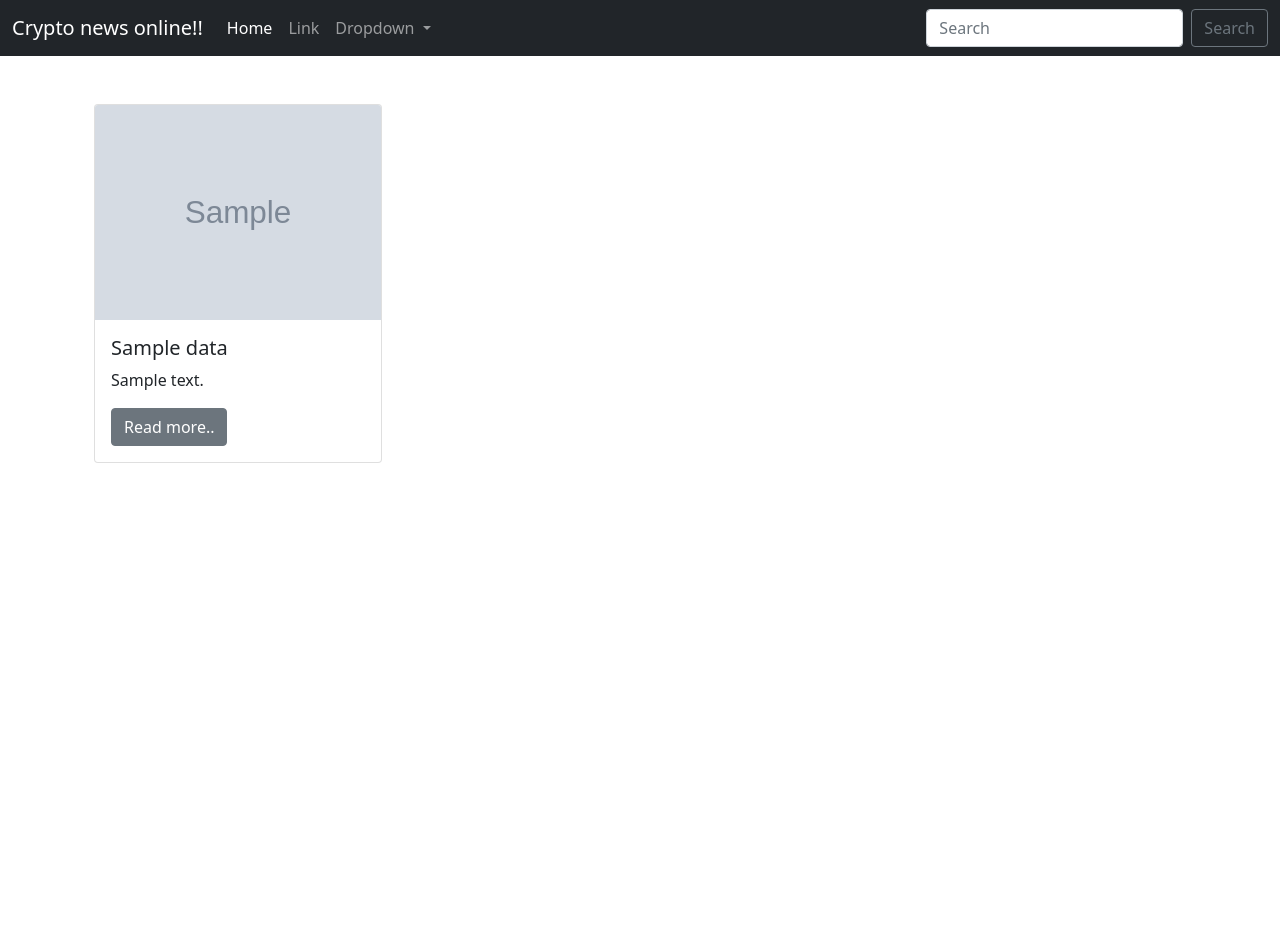
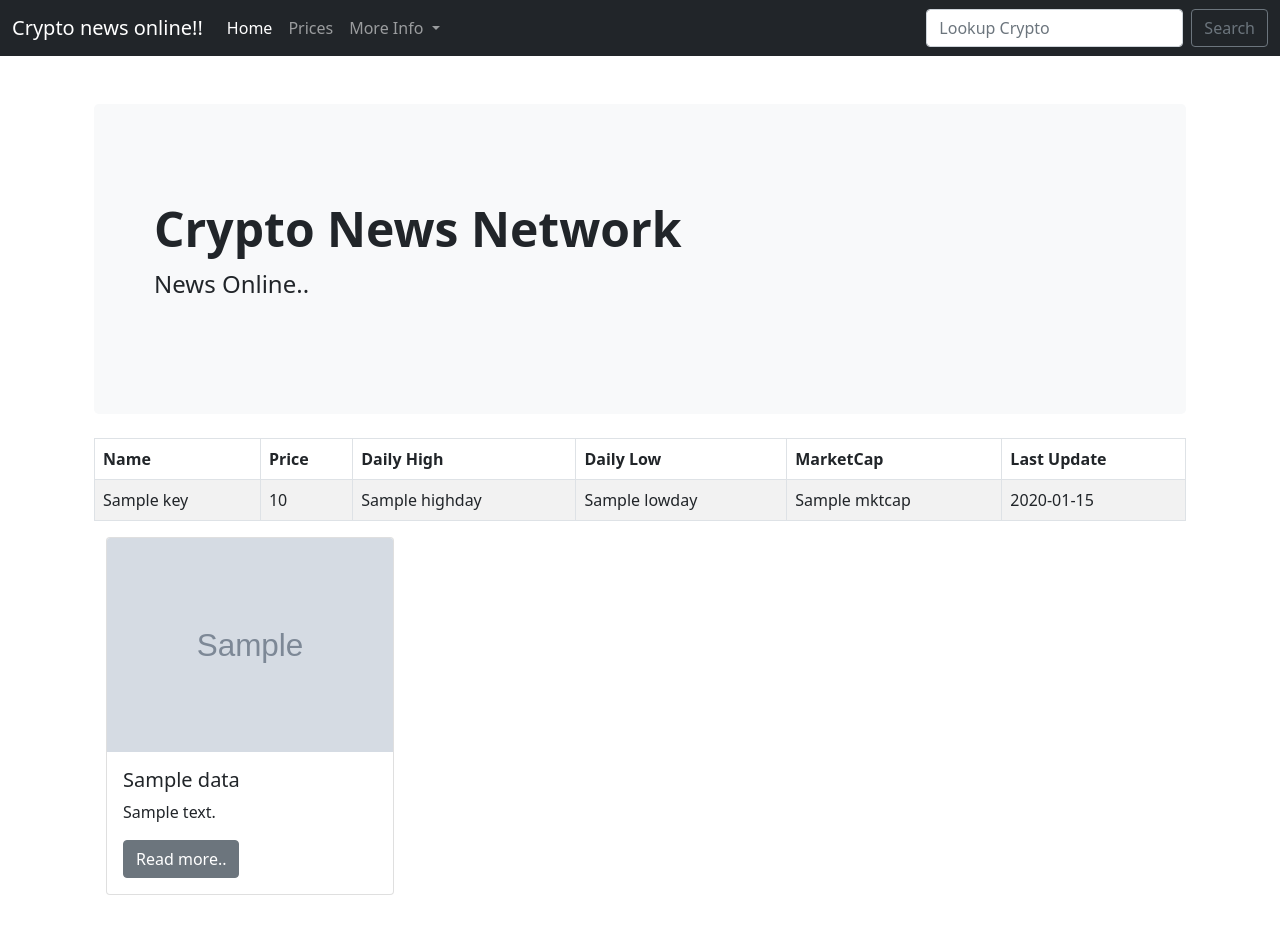
Before and after one commit to Marius-prog/crypto, a Django app: template templates/crypto_app/home.html in a window 1280 px wide. Before the commit the page ends 463 px from the top, so only its background shows below. Run offline with Django 3.2, Linux system fonts and the light colour scheme; the template is opened without the code that fills it: most values are stand-ins (such as "Sample title", 1, 10 or a date in 2020); grey boxes marked "Sample" are stand-in pictures.

Commit message:
last update functions

```diff
--- a/crypto_app/urls.py
+++ b/crypto_app/urls.py
@@ -3,5 +3,6 @@ from django.urls import path
 from . import views
 
 urlpatterns = [
-    path('', views.home, name='home')
+    path('', views.home, name='home'),
+    path('prices/', views.prices, name='prices'),
 ]
--- a/templates/base.html
+++ b/templates/base.html
@@ -15,35 +15,40 @@
 
 <nav class="navbar navbar-expand-lg navbar-dark bg-dark">
   <div class="container-fluid">
-    <a class="navbar-brand" href="#">Crypto news online!!</a>
+    <a class="navbar-brand" href="{% url 'home' %}">Crypto news online!!</a>
     <button class="navbar-toggler" type="button" data-bs-toggle="collapse" data-bs-target="#navbarSupportedContent" aria-controls="navbarSupportedContent" aria-expanded="false" aria-label="Toggle navigation">
       <span class="navbar-toggler-icon"></span>
     </button>
     <div class="collapse navbar-collapse" id="navbarSupportedContent">
       <ul class="navbar-nav me-auto mb-2 mb-lg-0">
         <li class="nav-item">
-          <a class="nav-link active" aria-current="page" href="#">Home</a>
+          <a class="nav-link active" aria-current="page" href="{% url 'home' %}">Home</a>
         </li>
         <li class="nav-item">
-          <a class="nav-link" href="#">Link</a>
+          <a class="nav-link" href="{% url 'prices' %}">Prices</a>
         </li>
         <li class="nav-item dropdown">
           <a class="nav-link dropdown-toggle" href="#" id="navbarDropdown" role="button" data-bs-toggle="dropdown" aria-expanded="false">
-            Dropdown
+            More Info
           </a>
           <ul class="dropdown-menu" aria-labelledby="navbarDropdown">
             <li><a class="dropdown-item" href="#">Action</a></li>
             <li><a class="dropdown-item" href="#">Another action</a></li>
-            <li><hr class="dropdown-item"></li>
             <li><a class="dropdown-item" href="#">Something else here</a></li>
           </ul>
         </li>
 
       </ul>
-      <form class="d-flex">
-        <input class="form-control me-2" type="search" placeholder="Search" aria-label="Search">
+
+      <form class="d-flex" method="POST" action="{% url 'prices' %}">
+
+          {% csrf_token %}
+        <input class="form-control me-2" type="search"  placeholder="Lookup Crypto" aria-label="Search" name="quote">
+
         <button class="btn btn-outline-secondary" type="submit">Search</button>
+
       </form>
+
     </div>
   </div>
 </nav>
--- a/templates/crypto_app/home.html
+++ b/templates/crypto_app/home.html
@@ -2,6 +2,46 @@
 
 
 {% block content %}
+
+
+     <div class="container">
+        <div class="p-5 mb-4 bg-light rounded-3">
+            <div class="container-fluid py-5">
+                <h1 class="display-5 fw-bold">Crypto News Network</h1>
+                <p class="col-md-8 fs-4">News Online..</p>
+            </div>
+        </div>
+
+    <table class="table table-striped table-bordered table-hover">
+        <thead>
+        <tr>
+            <th scope="col">Name</th>
+            <th scope="col">Price</th>
+            <th scope="col">Daily High</th>
+            <th scope="col">Daily Low</th>
+            <th scope="col">MarketCap</th>
+            <th scope="col">Last Update</th>
+        </tr>
+        </thead>
+
+        {% for key,value in price.DISPLAY.items %}
+
+
+            <tr>
+                <td>{{ key }}</td>
+                <td>{{ value.USD.PRICE }}</td>
+                <td>{{ value.USD.HIGHDAY }}</td>
+                <td>{{ value.USD.LOWDAY }}</td>
+                <td>{{ value.USD.MKTCAP }}</td>
+                <td>{{ value.USD.LASTUPDATE }}</td>
+            </tr>
+
+        {% endfor %}
+
+    </table>
+
+
+
 
 
         <div class="container">
```
Also changed, not shown: crypto_app/views.py (+25 -1 lines), requirements.txt (added, +10 -0 lines), templates/crypto_app/prices.html (added, +38 -0 lines). Lines whose indentation alone changed are shown as unchanged.
